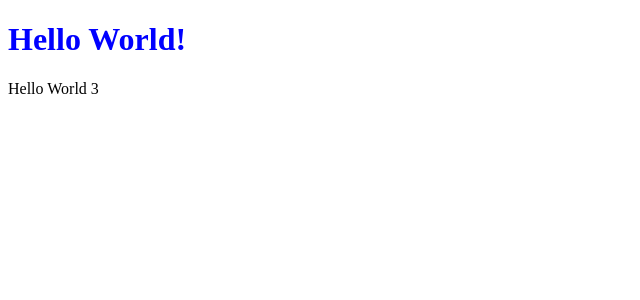
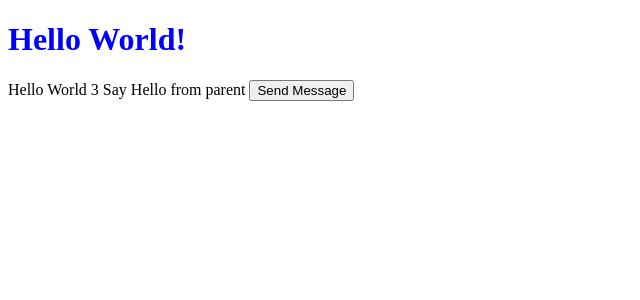
Before and after one commit to catuchi/angular_learning, an Angular app: page / in a window 1280 px wide. Shown: the top 300 px of the page, without its empty margins (0-640 px from the left). Built offline with nearby package versions, Linux system fonts and the light colour scheme.

Commit message:
components communication

```diff
--- a/src/app/app.component.html
+++ b/src/app/app.component.html
@@ -1 +1,2 @@
 <app-hello-world></app-hello-world> {{ title }} {{ getMin(5, 3) }}
+<app-parent></app-parent>
--- a/src/app/app.module.ts
+++ b/src/app/app.module.ts
@@ -4,9 +4,11 @@ import { BrowserModule } from '@angular/platform-browser';
 import { AppRoutingModule } from './app-routing.module';
 import { AppComponent } from './app.component';
 import { HelloWorldComponent } from './hello-world.component';
+import { ParentComponent } from './components/parent/parent.component';
+import { ChildComponent } from './components/child/child.component';
 
 @NgModule({
-  declarations: [AppComponent, HelloWorldComponent],
+  declarations: [AppComponent, HelloWorldComponent, ParentComponent, ChildComponent],
   imports: [BrowserModule, AppRoutingModule],
   providers: [],
   bootstrap: [AppComponent],
--- /dev/null
+++ b/src/app/components/child/child.component.html
@@ -0,0 +1,2 @@
+Say {{ childMessage }}
+<button (click)="sendMessage()">Send Message</button>
--- /dev/null
+++ b/src/app/components/child/child.component.ts
@@ -0,0 +1,19 @@
+import { Component, OnInit, Input, Output, EventEmitter } from '@angular/core';
+
+@Component({
+  selector: 'app-child',
+  templateUrl: './child.component.html',
+  styleUrls: ['./child.component.css'],
+})
+export class ChildComponent implements OnInit {
+  @Input() childMessage: string;
+  @Output() messageEvent = new EventEmitter<string>();
+
+  message = 'message from child!';
+
+  ngOnInit(): void {}
+
+  sendMessage() {
+    this.messageEvent.emit('Hello from child');
+  }
+}
--- /dev/null
+++ b/src/app/components/parent/parent.component.html
@@ -0,0 +1,4 @@
+<app-child
+  (messageEvent)="receiveMessage($event)"
+  [childMessage]="'Hello from parent'"
+></app-child>
--- /dev/null
+++ b/src/app/components/parent/parent.component.ts
@@ -0,0 +1,22 @@
+import { Component, OnInit, ViewChild, AfterViewInit } from '@angular/core';
+import { ChildComponent } from '../child/child.component';
+
+@Component({
+  selector: 'app-parent',
+  templateUrl: './parent.component.html',
+  styleUrls: ['./parent.component.css'],
+})
+export class ParentComponent implements OnInit {
+  @ViewChild(ChildComponent) child;
+  constructor() {}
+
+  ngOnInit(): void {}
+
+  receiveMessage(msg) {
+    alert(msg);
+  }
+
+  ngAfterViewInit() {
+    alert(this.child.message);
+  }
+}
```
Also changed, not shown: src/app/components/child/child.component.css (added), src/app/components/parent/parent.component.css (added), 2 other files (tests, documents, lock files or other folders).
